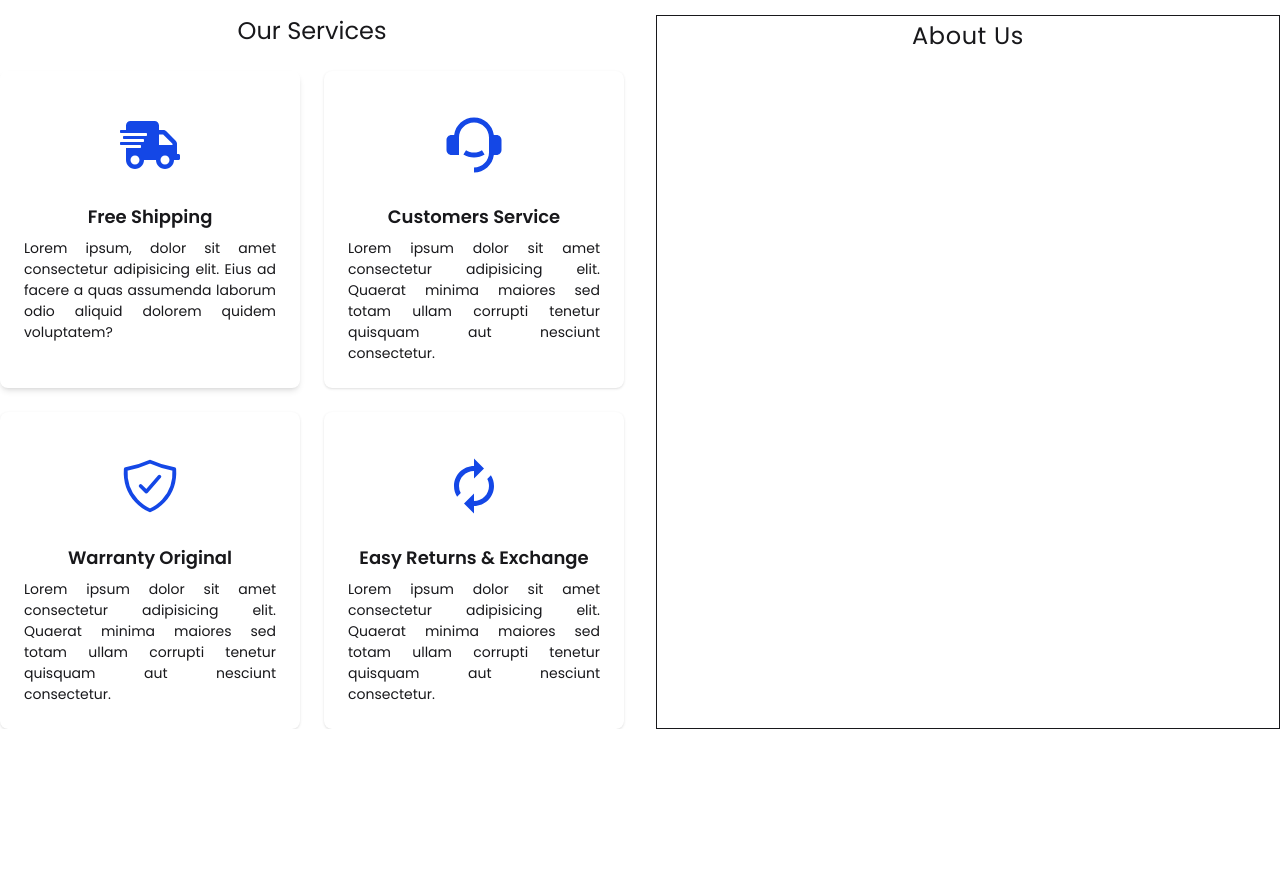
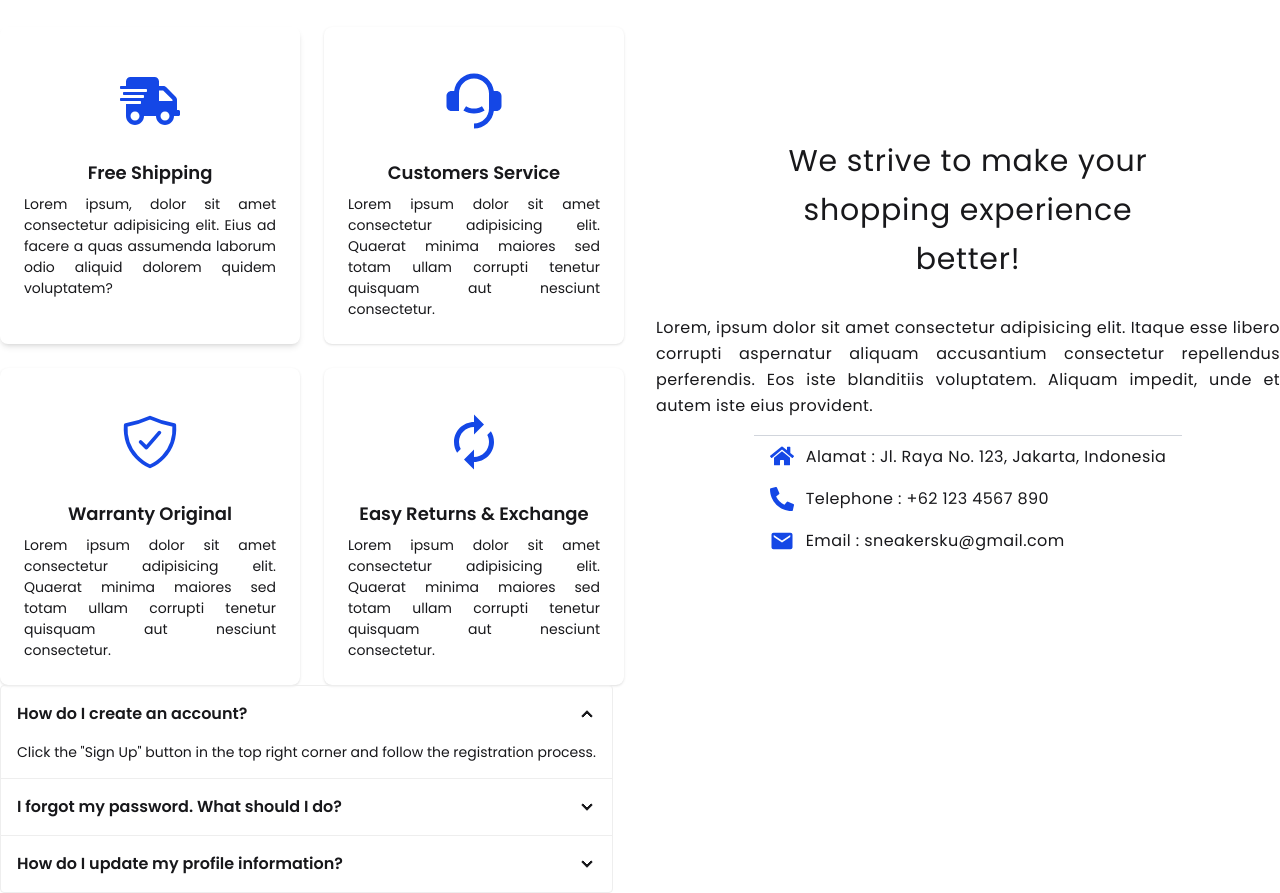
Before and after one commit to riskymahendraa/e-commerce-sneakers, a React (Vite) app: page / in a window 1280 px wide. Shown: the part 740-1633 px from the top of the page. Before the commit the page ends 1469 px from the top, so only its background shows below. Built offline with nearby package versions, Linux system fonts and the light colour scheme; no server answers.

Commit message:
add about section with phone, address, email icon

```diff
--- a/src/App.jsx
+++ b/src/App.jsx
@@ -4,6 +4,7 @@ import Hero from "./components/Hero";
 import ProductCard from "./components/ProductCard";
 import NewArrivalCard from "./components/NewArrivalCard";
 import About from "./components/About";
+import Accordion from "./components/Accordion";
 
 function App() {
   return (
@@ -17,6 +18,7 @@ function App() {
         <ProductCard />
         <NewArrivalCard />
         <About />
+        <Accordion />
       </div>
     </>
   );
--- a/src/components/About.jsx
+++ b/src/components/About.jsx
@@ -1,12 +1,54 @@
 import React from "react";
 import Services from "./Services";
+import { FaHome } from "react-icons/fa";
+import { FaPhoneAlt } from "react-icons/fa";
+import { IoMdMail } from "react-icons/io";
 
 const About = () => {
   return (
-    <div className=" mt-5 grid md:grid-cols-2 gap-8">
+    <div className="mt-5 grid md:grid-cols-2 gap-8">
       <Services />
-      <div className="text-center leading-relaxed tracking-wide border text-2xl">
-        About Us
+      <div className="flex flex-col justify-center items-center space-y-4">
+        <h1 className="w-3/4 md:w-3/5 mx-auto text-center leading-relaxed tracking-wide text-xl md:text-3xl">
+          We strive to make your shopping experience better!
+        </h1>
+        <div className="max-w-xs mx-auto md:max-w-full my-4 text-justify tracking-wide leading-relaxed text-sm md:text-base">
+          Lorem, ipsum dolor sit amet consectetur adipisicing elit. Itaque esse
+          libero corrupti aspernatur aliquam accusantium consectetur repellendus
+          perferendis. Eos iste blanditiis voluptatem. Aliquam impedit, unde et
+          autem iste eius provident.
+        </div>
+        <div className="max-w-xs md:max-w-full text-justify border-0 md:border-t-[0.5px] border-gray-300 px-4 py-2 space-y-4">
+          {/* Alamat */}
+          <div className="flex items-start gap-3">
+            <div className="text-blue-700 text-xl md:text-2xl flex-shrink-0">
+              <FaHome />
+            </div>
+            <p className="text-sm md:text-base tracking-wide leading-relaxed">
+              Alamat : Jl. Raya No. 123, Jakarta, Indonesia
+            </p>
+          </div>
+
+          {/* Telepon */}
+          <div className="flex items-center text-justify gap-3">
+            <div className="text-blue-700 text-xl md:text-2xl flex-shrink-0">
+              <FaPhoneAlt />
+            </div>
+            <p className="text-sm md:text-base tracking-wide leading-relaxed">
+              Telephone : +62 123 4567 890
+            </p>
+          </div>
+
+          {/* Email */}
+          <div className="flex items-center text-justify gap-3">
+            <div className="text-blue-700 text-xl md:text-2xl flex-shrink-0">
+              <IoMdMail />
+            </div>
+            <p className="text-sm md:text-base tracking-wide leading-relaxed break-all">
+              Email : sneakersku@gmail.com
+            </p>
+          </div>
+        </div>
       </div>
     </div>
   );
--- /dev/null
+++ b/src/components/Accordion.jsx
@@ -0,0 +1,39 @@
+import React from "react";
+
+const Accordion = () => {
+  return (
+    <div className="join join-vertical bg-base-100">
+      <div className="collapse collapse-arrow join-item border-base-300 border">
+        <input type="radio" name="my-accordion-4" defaultChecked />
+        <div className="collapse-title font-semibold">
+          How do I create an account?
+        </div>
+        <div className="collapse-content text-sm">
+          Click the "Sign Up" button in the top right corner and follow the
+          registration process.
+        </div>
+      </div>
+      <div className="collapse collapse-arrow join-item border-base-300 border">
+        <input type="radio" name="my-accordion-4" />
+        <div className="collapse-title font-semibold">
+          I forgot my password. What should I do?
+        </div>
+        <div className="collapse-content text-sm">
+          Click on "Forgot Password" on the login page and follow the
+          instructions sent to your email.
+        </div>
+      </div>
+      <div className="collapse collapse-arrow join-item border-base-300 border">
+        <input type="radio" name="my-accordion-4" />
+        <div className="collapse-title font-semibold">
+          How do I update my profile information?
+        </div>
+        <div className="collapse-content text-sm">
+          Go to "My Account" settings and select "Edit Profile" to make changes.
+        </div>
+      </div>
+    </div>
+  );
+};
+
+export default Accordion;
--- a/src/components/Services.jsx
+++ b/src/components/Services.jsx
@@ -7,9 +7,7 @@ import Button from "./Button";
 
 const Services = () => {
   return (
-    // <div className=" mt-5 grid md:grid-cols-2 gap-8">
-    <div>
-      <h2 className="text-center text-2xl mb-6">Our Services</h2>
+    <div className="mt-3">
       <div className="max-w-xs mx-auto md:max-w-full grid md:grid-cols-2 gap-6">
         <div className="card shadow-md">
           <div className="card-body">
@@ -67,7 +65,6 @@ const Services = () => {
         </div>
       </div>
     </div>
-    // </div>
   );
 };
 
```
